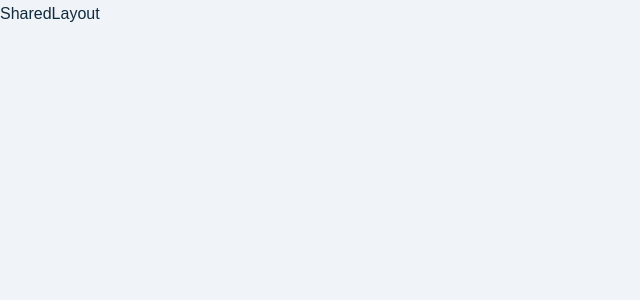
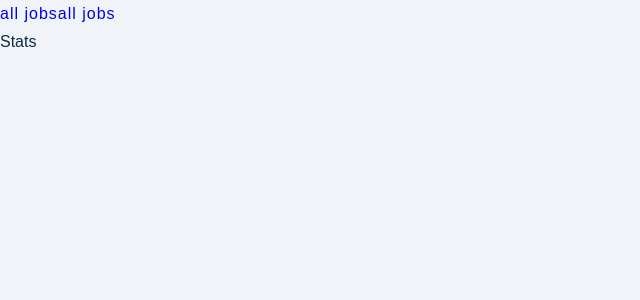
Before and after one commit to AdelHasan/apptracker, a React (Create React App) app in the folder client/: page / in a window 1280 px wide. Shown: the top 300 px of the page, without its empty margins (0-640 px from the left). Built offline with nearby package versions, Linux system fonts and the light colour scheme.

Commit message:
layout, placeholder navbar

```diff
--- a/client/src/pages/dashboard/SharedLayout.js
+++ b/client/src/pages/dashboard/SharedLayout.js
@@ -1,6 +1,15 @@
+import { Outlet, Link } from 'react-router-dom'
+import Wrapper from '../../assets/wrappers/SharedLayout'
+
 const SharedLayout = () => {
   return (
-    <div>SharedLayout</div>
+    <Wrapper>
+      <nav>
+        <Link to='all-jobs'>all jobs</Link>
+        <Link to='add-job'>all jobs</Link>
+      </nav>
+      <Outlet />
+    </Wrapper>
   )
 }
 export default SharedLayout
```
